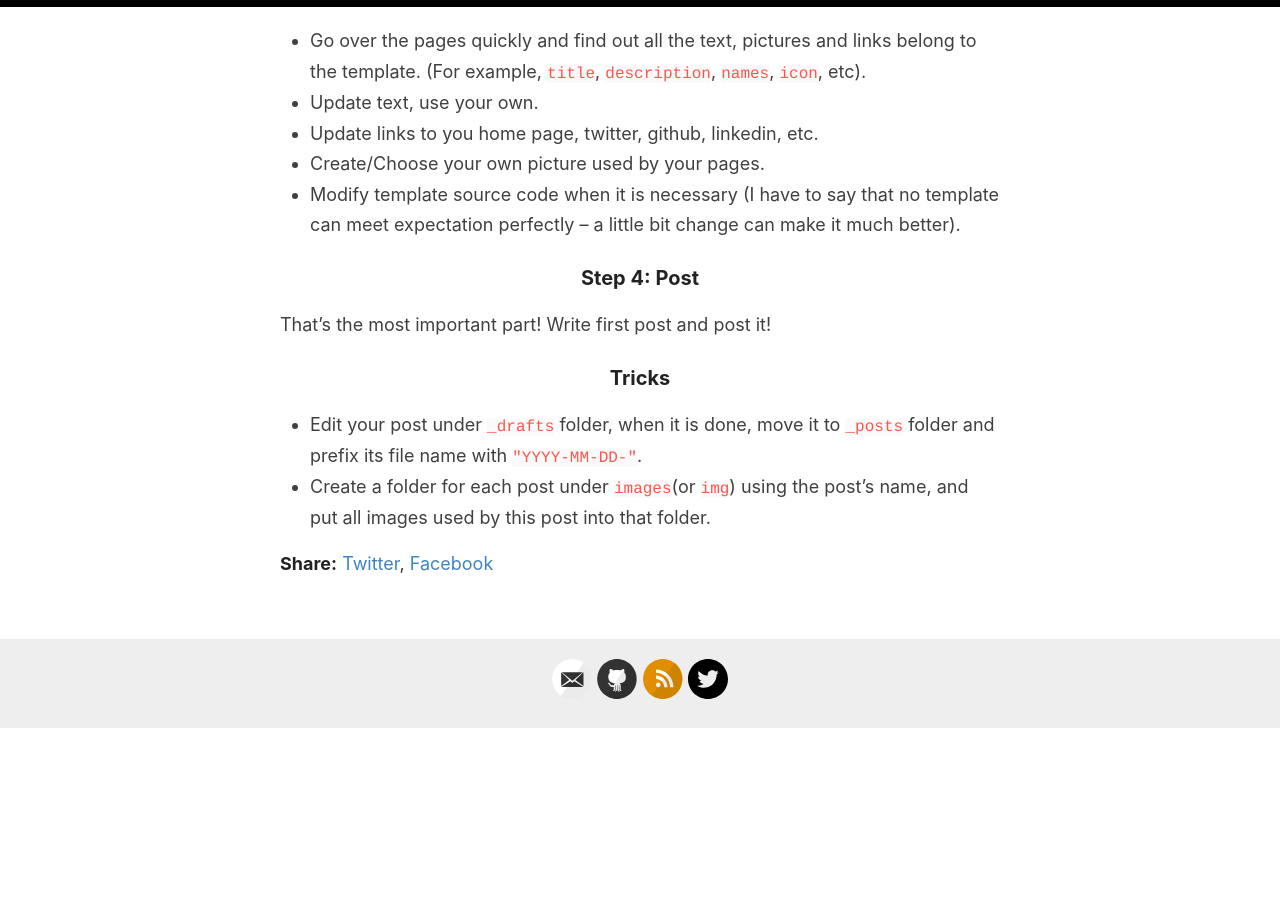
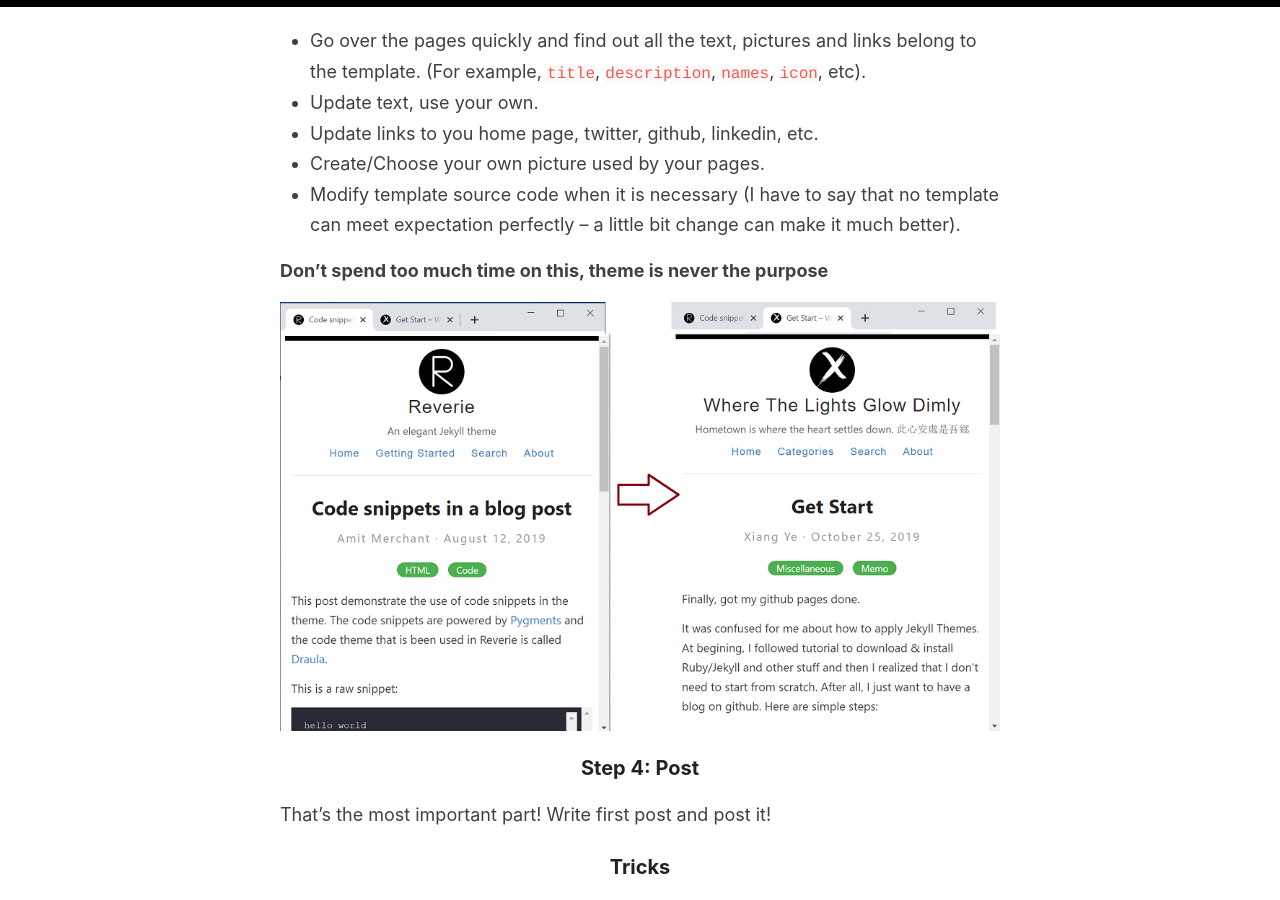
Before and after one commit to realxye/realxye.github.io, a Jekyll site: the page built from _posts/2019-10-25-get-started.md, in a window 1280 px wide and 900 px high, scrolled down 2023 px. Built offline with Jekyll 4.4.1, drawn with Linux system fonts in a browser that asks for light colours; before the commit the page ends 2752 px from its top, so only the background shows below that.

Commit message:
Update post

```diff
--- a/_posts/2019-10-25-get-started.md
+++ b/_posts/2019-10-25-get-started.md
@@ -47,6 +47,10 @@ After step #2 you should be able to see your pages (same as the template). Next
 - Create/Choose your own picture used by your pages.
 - Modify template source code when it is necessary (I have to say that no template can meet expectation perfectly --  a little bit change can make it much better).
 
+**Don't spend too much time on this, theme is never the purpose**
+
+![Customize](/images/20191025-get-started/customize.png)
+
 ### **Step 4:** Post
 
 That's the most important part! Write first post and post it!
```
Also changed, not shown: other parts of _posts/2019-10-25-get-started.md (+1 -1 lines), images/20191025-get-started/customize.png (added).
